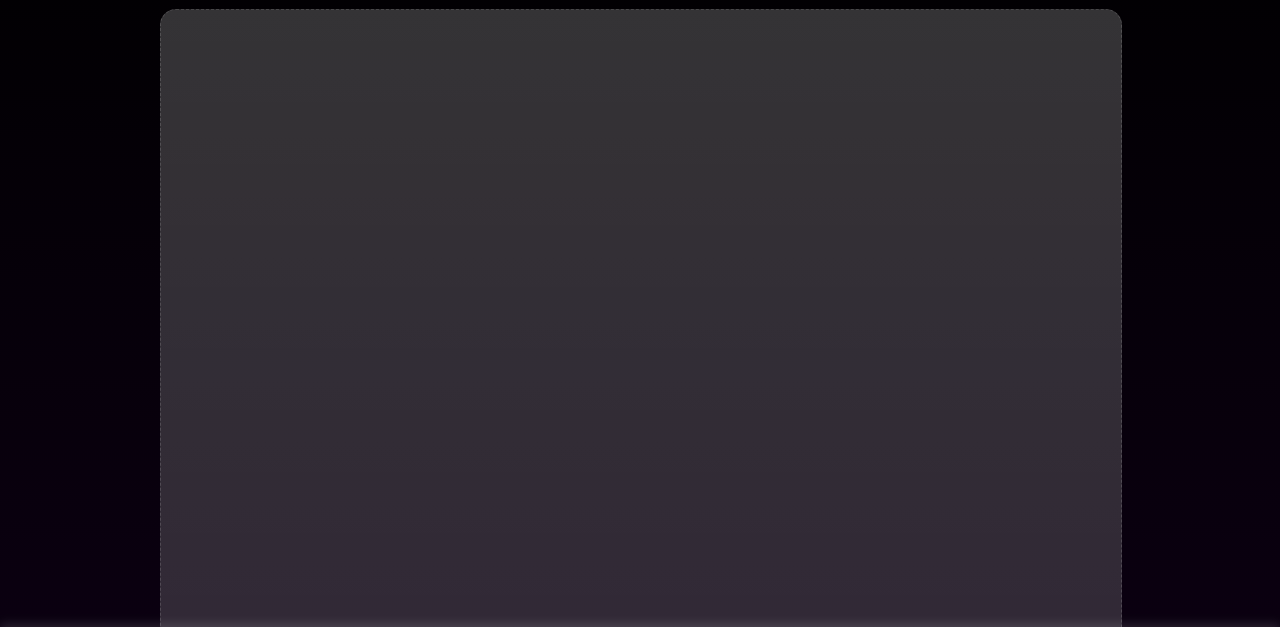
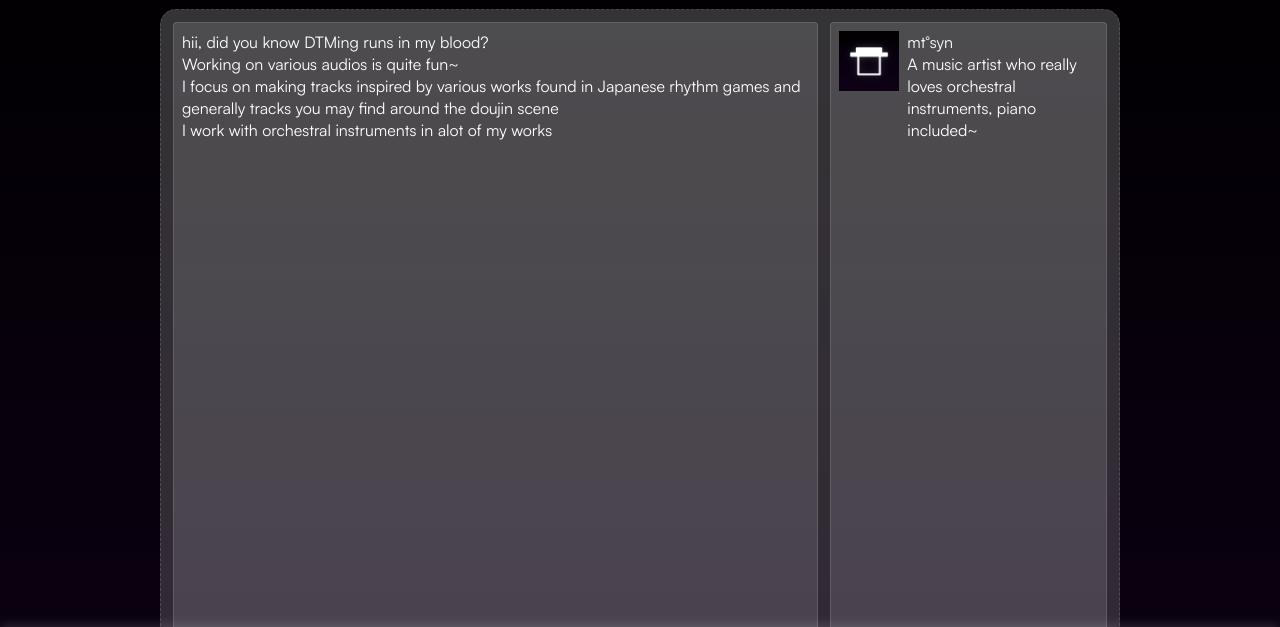
Before and after one commit to MTSyntho/mtsyntho.github.io, a plain HTML site: page music.html in a window 1280 px wide. Shown: the part 143-770 px from the top of the page. Drawn offline with Linux system fonts and the light colour scheme.

Commit message:
WIP: Added basic information + a sidebar

```diff
--- a/css/global.css
+++ b/css/global.css
@@ -82,6 +82,12 @@ button {
 	font-style: italic;
 }
 
+@media ( max-width: 500px ) {
+	.navbar > .hcenter {
+		display: none;
+	}
+}
+
 /* ------------- */
 
 .viewport {
@@ -123,4 +129,26 @@ button {
 	background: linear-gradient( 0deg, #ffffff26 0%, #ffffff33 100% ), #00000000;
 	border-radius: 16px;
 	border: 1px dashed #ffffff26;
+	padding: 12px;
+	display: flex;
+	flex-direction: row;
+	gap: 12px;
+	box-sizing: border-box;
+
 }
+
+.inner-content {
+	background: #ffffff20;
+	width: 100%;
+	height: 100%;
+	margin: 0;
+	border-radius: 4px;
+	display: flow-root;
+	padding: 8px;
+	box-sizing: border-box;
+	border: 1px solid #ffffff20;
+}
+
+.inner-content > p {
+	margin: 0;
+}
--- /dev/null
+++ b/css/music.css
@@ -0,0 +1,39 @@
+.inner-content {
+	width: 70%;
+}
+
+.sidebar-content {
+	background: #ffffff20;
+	width: 30%;
+	height: 100%;
+	margin: 0;
+	border-radius: 4px;
+	display: flow-root;
+	padding: 8px;
+	box-sizing: border-box;
+	border: 1px solid #ffffff20;
+}
+
+@media ( max-width: 860px ) {
+	.content {
+		flex-direction: column-reverse;
+	}
+
+	.inner-content, .sidebar-content {
+		width: 100%;
+	}
+
+	.sidebar-content {
+		height: auto;
+	}
+}
+
+.profile-card {
+	display: flex;
+	flex-direction: row;
+	gap: 8px;
+}
+
+.profile-card > div > p {
+	margin: 0;
+}
--- a/music.html
+++ b/music.html
@@ -3,7 +3,7 @@
 	<head>
 		<title>MTSyntho // emuchii</title>
 		<link rel="stylesheet" href="css/global.css">
-		<link rel="stylesheet" href="css/index.css">
+		<link rel="stylesheet" href="css/music.css">
 		<link rel="stylesheet" href="css/satoshi-font.css">
 		<link rel="stylesheet" href="css/instrument-font.css">
 		<link rel="icon" type="image/jpg" href="assets/emuchii.jpg">
@@ -35,7 +35,24 @@
 		</div>
 		<div class=viewport>
 			<div class=title-bar><p>mt°syn</p></div>
-			<div class=content></div>
+			<div class=content>
+				<div class=inner-content>
+					<p>hii, did you know DTMing runs in my blood?</p>
+					<p>Working on various audios is quite fun~</p>
+					<p>I focus on making tracks inspired by various works found in Japanese rhythm games and generally tracks
+						you may find around the doujin scene</p>
+					<p>I work with orchestral instruments in alot of my works</p>
+				</div>
+				<div class=sidebar-content>
+					<div class=profile-card>
+						<img width=60 height=60 src=assets/mtsyn.jpg>
+						<div>
+							<p>mt°syn</p>
+							<p>A music artist who really loves orchestral instruments, piano included~</p>
+						</div>
+					</div>
+				</div>
+			</div>
 		</div>
 	</body>
 </html>
```
Also changed, not shown: index.html (+5 -5 lines), assets/mtsyn.jpg (added). Lines whose indentation alone changed are shown as unchanged.
